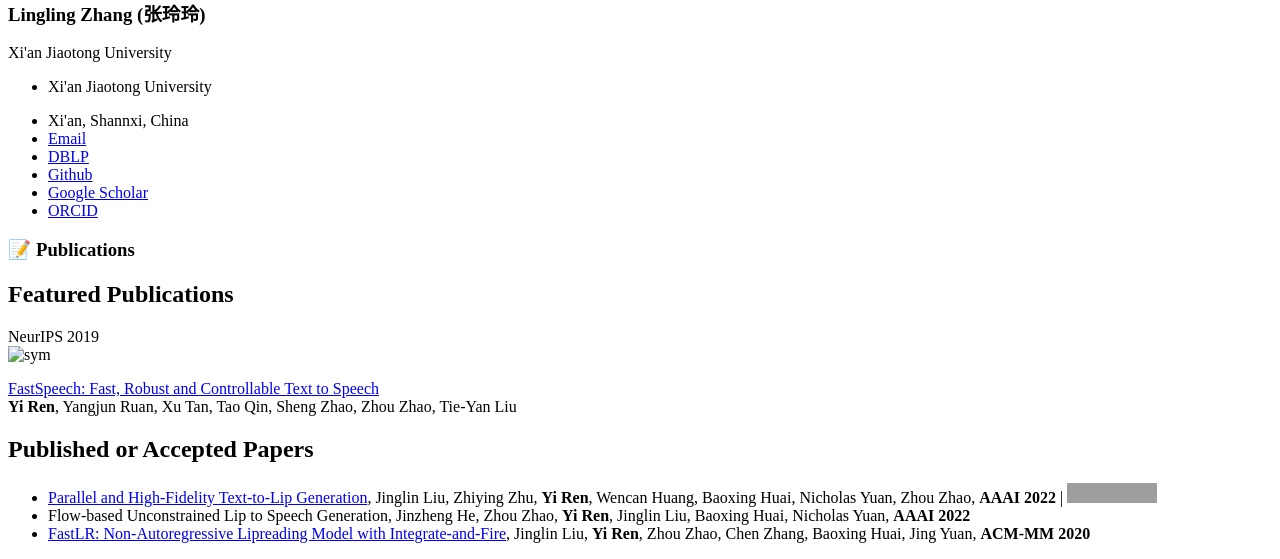
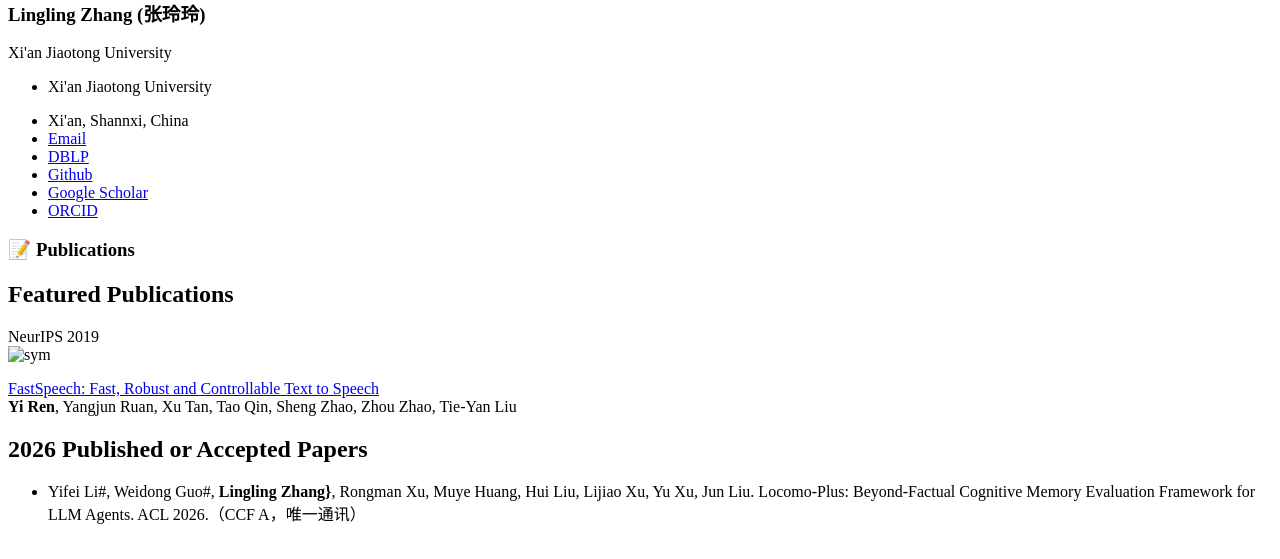
Before and after one commit to zhang-lingling/zhang-lingling.github.io, a Jekyll site: the page built from _pages/includes/pub.md, in a window 1280 px wide. Shown: the part 526-1085 px from the top of the page. Built offline with Jekyll 4.4.1, drawn with Linux system fonts in a browser that asks for light colours; our own code applies the rules of GitHub Pages for plain Markdown files; grey boxes are pictures that could not be loaded.

Commit message:
Update pub.md

```diff
--- a/_pages/includes/pub.md
+++ b/_pages/includes/pub.md
@@ -12,7 +12,5 @@
 </div>
 </div>
 
-## Published or Accepted Papers
-- [Parallel and High-Fidelity Text-to-Lip Generation](https://arxiv.org/abs/2107.06831), Jinglin Liu, Zhiying Zhu, **Yi Ren**, Wencan Huang, Baoxing Huai, Nicholas Yuan, Zhou Zhao, **AAAI 2022** \| [![](https://img.shields.io/github/stars/Dianezzy/ParaLip?style=social&label=ParaLip Stars)](https://github.com/Dianezzy/ParaLip)
-- Flow-based Unconstrained Lip to Speech Generation, Jinzheng He, Zhou Zhao, **Yi Ren**, Jinglin Liu, Baoxing Huai, Nicholas Yuan, **AAAI 2022**
-- [FastLR: Non-Autoregressive Lipreading Model with Integrate-and-Fire](https://dl.acm.org/doi/10.1145/3394171.3413740), Jinglin Liu, **Yi Ren**, Zhou Zhao, Chen Zhang, Baoxing Huai, Jing Yuan, **ACM-MM 2020**
+## 2026 Published or Accepted Papers
+- Yifei Li#, Weidong Guo#, **Lingling Zhang}**, Rongman Xu, Muye Huang, Hui Liu, Lijiao Xu, Yu Xu, Jun Liu. Locomo-Plus: Beyond-Factual Cognitive Memory Evaluation Framework for LLM Agents. ACL 2026.（CCF A，唯一通讯）
```
